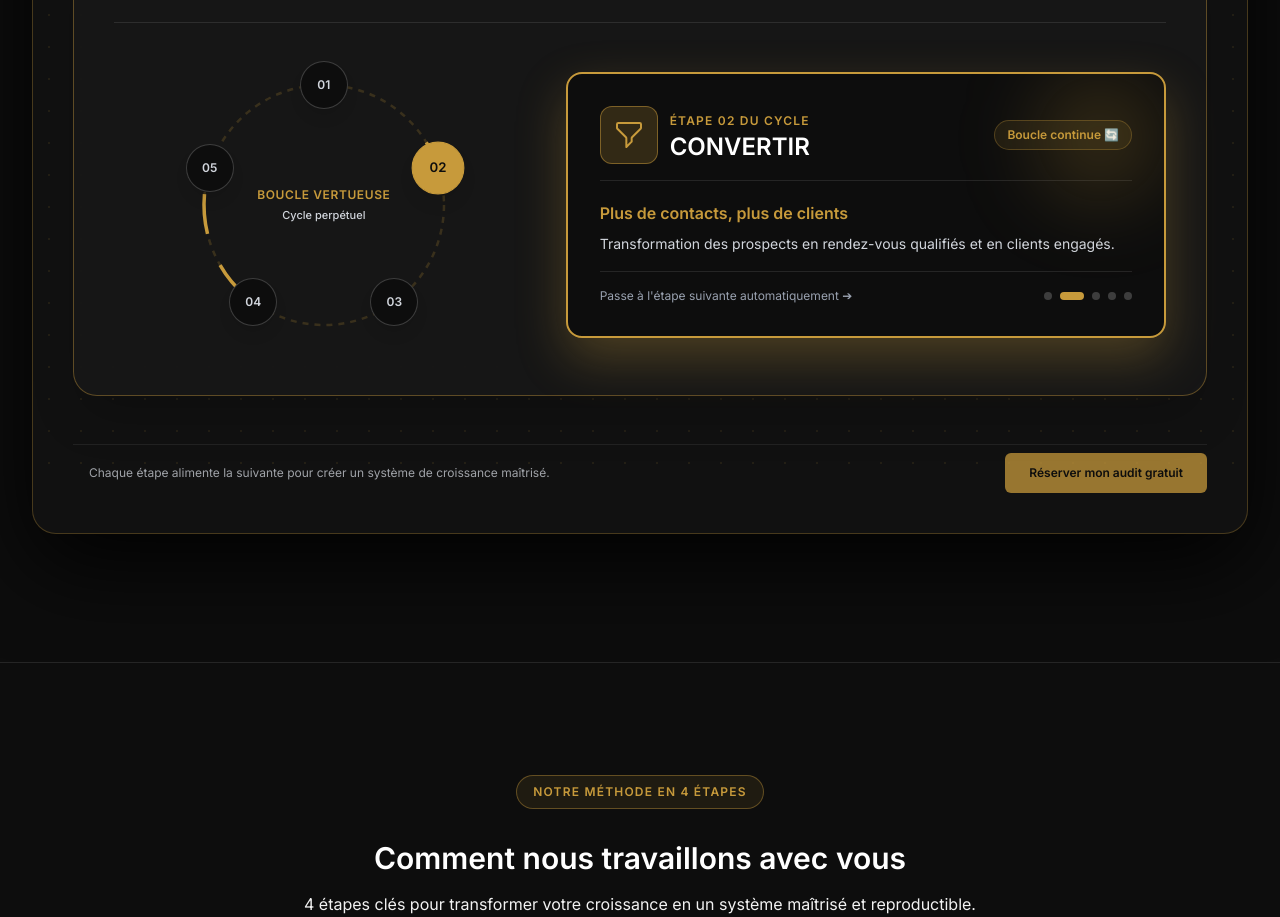
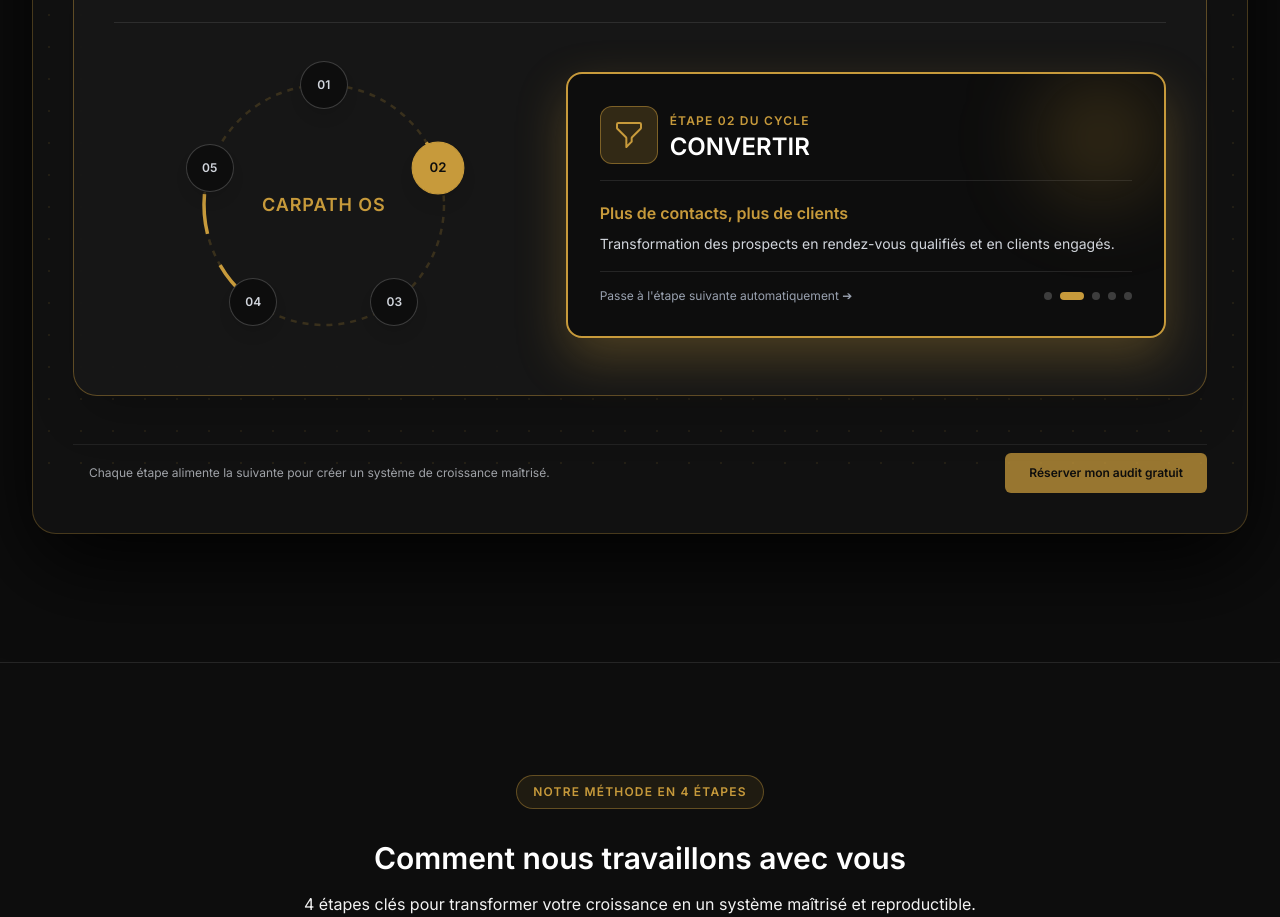
Before and after one commit to Fitchcat/carpath-website, a Next.js app: page / in a window 1280 px wide. Shown: the part 3520-4437 px from the top of the page. Built offline with nearby package versions, Linux system fonts and the light colour scheme.

Commit message:
fix: mise a jour centre anneau en CARPATH OS et suppression du badge boucle continue

```diff
--- a/src/components/SectionArchitectureInteractive.tsx
+++ b/src/components/SectionArchitectureInteractive.tsx
@@ -419,13 +419,10 @@ export function SectionPositionnement() {
                     );
                   })}
 
-                  {/* Centre du Cercle : Carpath OS */}
+                  {/* Centre du Cercle : CARPATH OS */}
                   <div className="absolute inset-0 flex flex-col items-center justify-center text-center pointer-events-none p-4">
-                    <span className="font-heading font-extrabold text-xs text-[#C79A3B] tracking-wider uppercase">
-                      BOUCLE VERTUEUSE
-                    </span>
-                    <span className="text-[11px] text-gray-300 mt-1 font-medium">
-                      Cycle perpétuel
+                    <span className="font-heading font-extrabold text-base sm:text-lg text-[#C79A3B] tracking-wider uppercase">
+                      CARPATH OS
                     </span>
                   </div>
                 </div>
@@ -459,9 +456,6 @@ export function SectionPositionnement() {
                             </h4>
                           </div>
                         </div>
-                        <span className="text-xs font-semibold text-[#C79A3B] bg-[#C79A3B]/10 px-3 py-1.5 rounded-full border border-[#C79A3B]/30">
-                          Boucle continue 🔄
-                        </span>
                       </div>
 
                       {/* Contenu principal de la face */}
```
